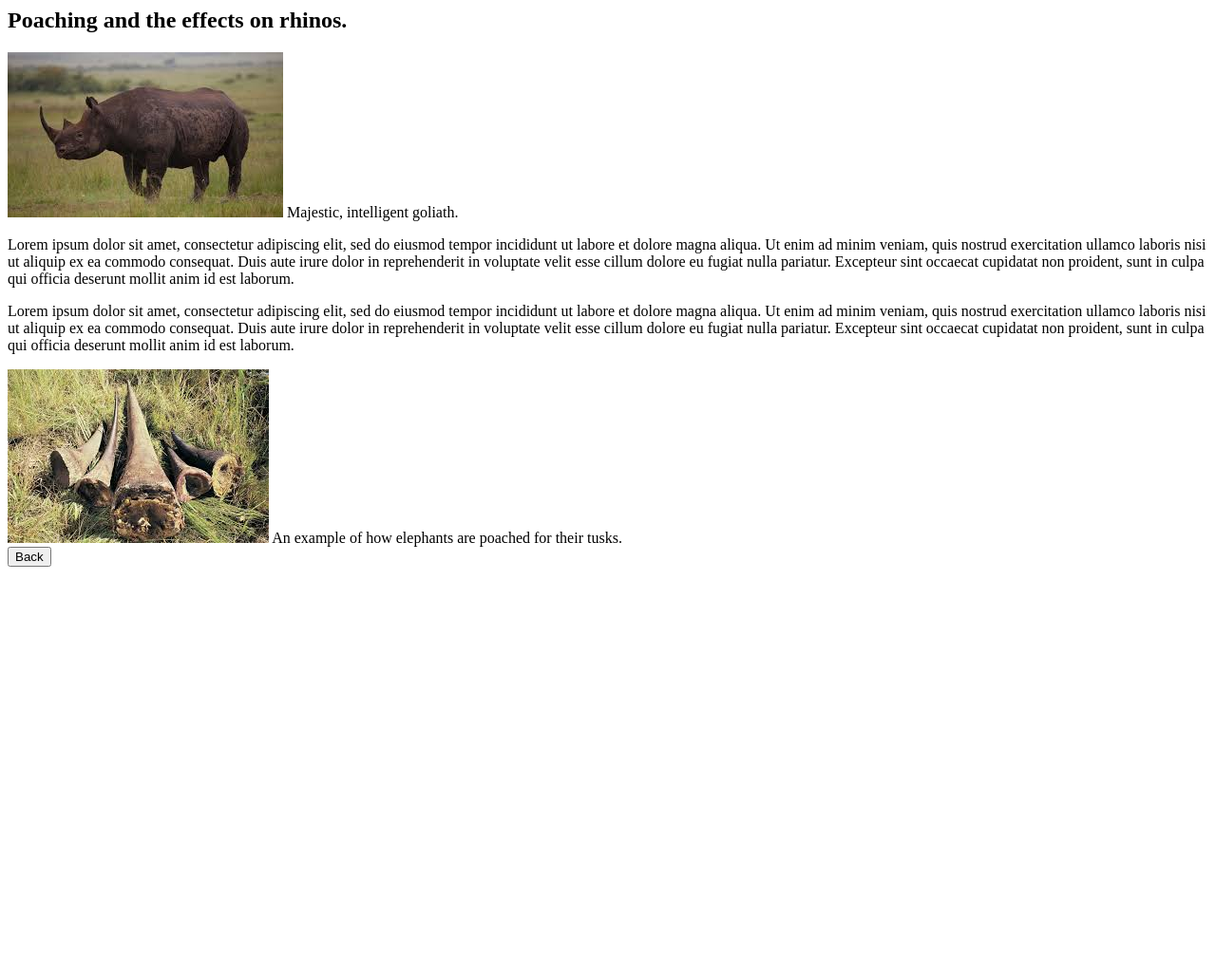
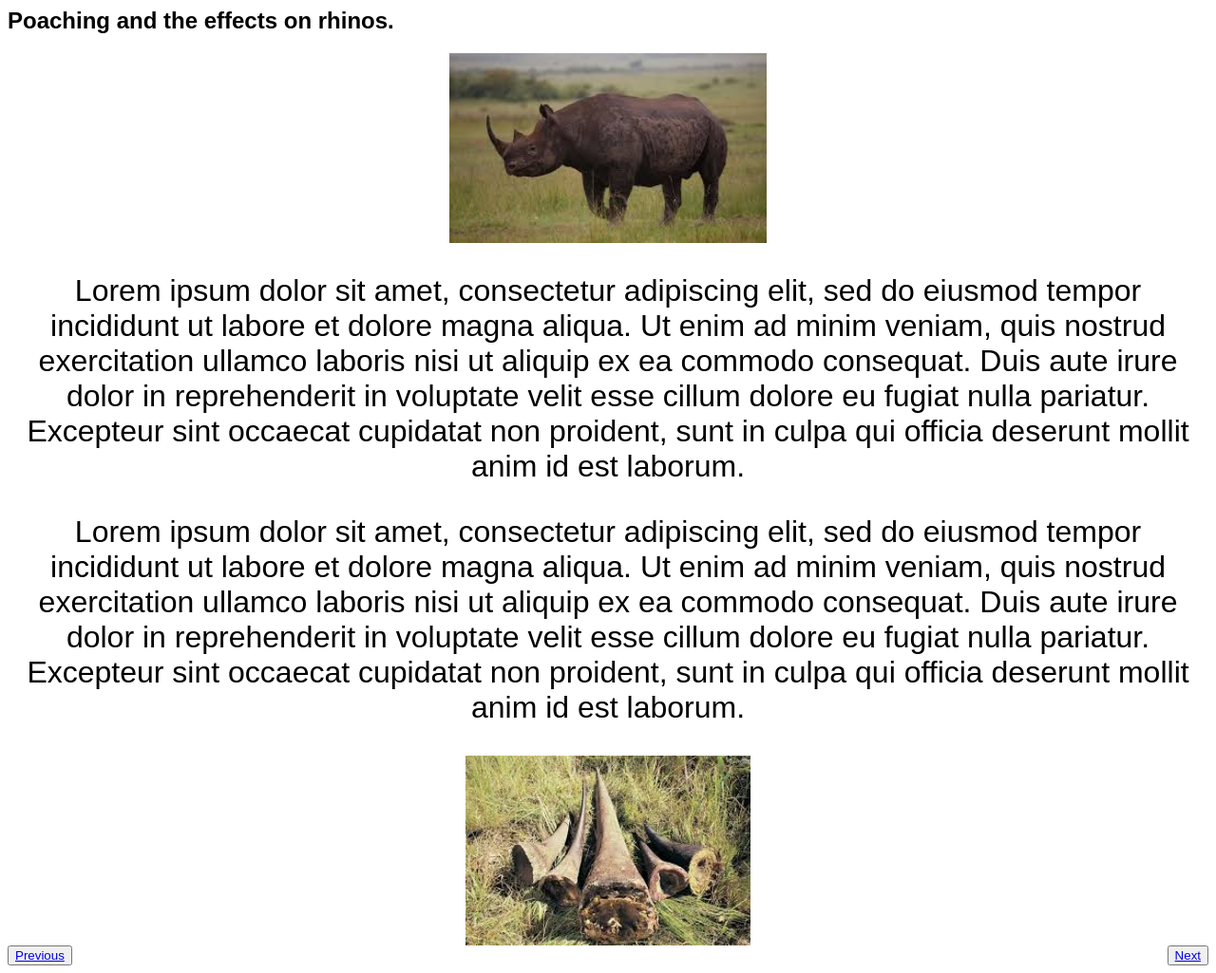
Before and after one commit to corycamp/Assignment-1, a plain HTML site: page pages/page3.html in a window 1280 px wide. Shown: the whole page at 95% size. Before the commit the page ends 800 px from the top, so only its background shows below. Drawn offline with Linux system fonts and the light colour scheme.

Commit message:
Minor change

```diff
--- a/pages/page3.html
+++ b/pages/page3.html
@@ -1,12 +1,12 @@
 <html>
 
 <head>
-    <h2> Poaching and the effects on rhinos. </h2>
+    <link rel="stylesheet" type="text/css" href="../styles/styles.css">
 </head>
 
 <body>
+    <h2> Poaching and the effects on rhinos. </h2>
     <img src="../images/rhino2.jpg">
-    <span>Majestic, intelligent goliath.</span>
 
     <p>
         Lorem ipsum dolor sit amet, consectetur adipiscing elit, sed do eiusmod tempor
@@ -26,10 +26,11 @@
     </p>
 
     <img src="../images/rhinohorns.jpg">
-    <span>An example of how elephants are poached for their tusks.</span>
 </body>
 
 <footer>
-    <button>Back</button>
+    <button><a href="../index.html">Previous</a></button>
+    <button id="next" ><a href="page3.html">Next</a></button>
 </footer>
+
 </html>
```
